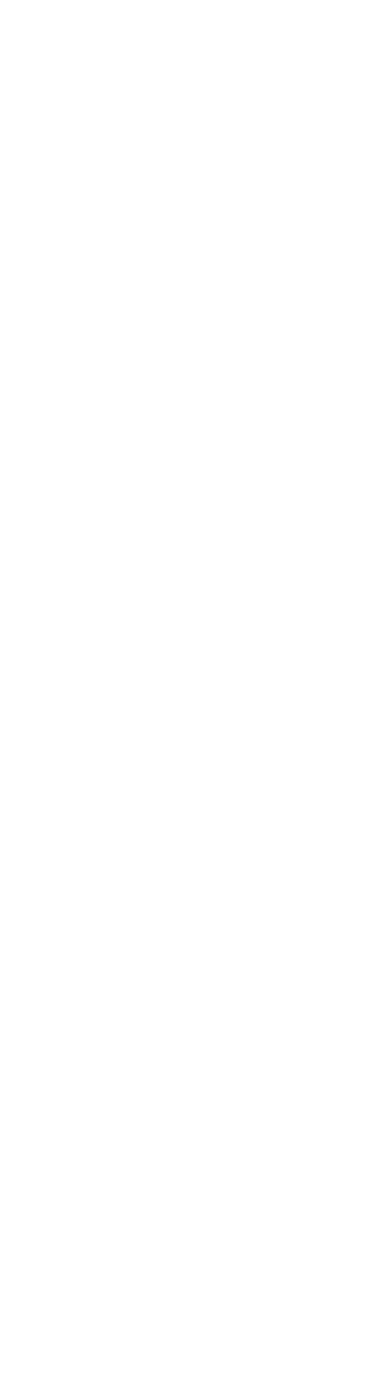
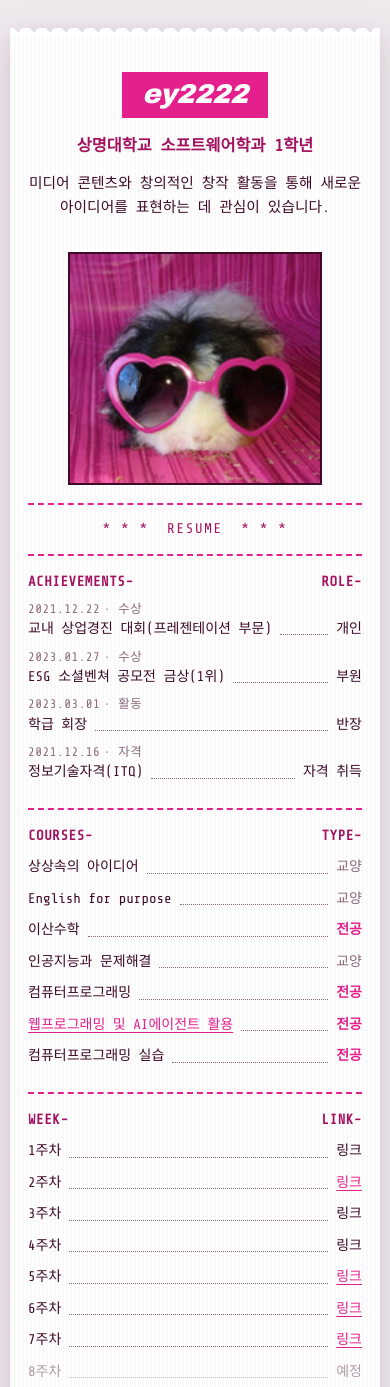
Before and after one commit to ey2222/-, a plain HTML site: page index.html in a window 390 px wide. Shown: the top 1387 px of the page. Before the commit the page ends 844 px from the top, so only its background shows below. Drawn offline with nearby package versions, Linux system fonts and the light colour scheme; a web font is replaced by a local one.

Commit message:
ㅇㅇㅇ

```diff
--- a/index.html
+++ b/index.html
@@ -3,9 +3,113 @@
 <head>
     <meta charset="UTF-8">
     <meta name="viewport" content="width=device-width, initial-scale=1.0">
-    <title>Document</title>
+    <title>이력서</title>
+    <link rel="stylesheet" href="style.css">
 </head>
+
 <body>
+    <header class="소개">
+        <h2>ey2222</h2>
+        <p>상명대학교 소프트웨어학과 1학년</p>
+        <p>미디어 콘텐츠와 창의적인 창작 활동을 통해 새로운 아이디어를 표현하는 데 관심이 있습니다.</p>
+
+    </header>
+
+    <article>
+        <section class="실적">
+             <table>
+                    <tr>
+                        <th>시기</th>
+                        <th>분류</th>
+                        <th>내용</th>
+                        <th>역할</th>
+                    </tr>
+                    <tr>
+                        <td>2021.12.22</td>
+                        <td>수상</td>
+                        <td>교내 상업경진 대회(프레젠테이션 부문)</td>
+                        <td>개인</td>
+                    </tr>
+                    <tr>
+                        <td>2023.01.27</td>
+                        <td>수상</td>
+                        <td>ESG 소셜벤쳐 공모전 금상(1위)</td>
+                        <td>부원</td>
+                    </tr>
+                    <tr>
+                        <td>2023.03.01</td>
+                        <td>활동</td>
+                        <td>학급 회장</td>
+                        <td>반장</td>
+                    </tr>
+                    <tr>
+                        <td>2021.12.16</td>
+                        <td>자격</td>
+                        <td>정보기술자격(ITQ)</td>
+                        <td>자격 취득</td>
+                    </tr>
+             </table>
+        </section>
+
+        <section class="수강과목">
+             <ul>
+                <li class="ge"><span class="tag">교양</span>상상속의 아이디어</li>
+                <li class="ge"><span class="tag">교양</span>English for purpose</li>
+                <li class="Ma"><span class="tag">전공</span>이산수학</li>
+                <li class="ge"><span class="tag">교양</span>인공지능과 문제해결</li>
+                <li class="Ma"><span class="tag">전공</span>컴퓨터프로그래밍</li>
+                <li class="Ma"><span class="tag">전공</span><a href="#웹프 주차별 링크">웹프로그래밍 및 AI에이전트 활용</a></li>
+                <li class="Ma"><span class="tag">전공</span>컴퓨터프로그래밍 실습</li>
+            </ul>
+        </section>
+
+        <section id="웹프 주차별 링크">
+                <table>
+                    <tr>
+                        <th>주차별</th>
+                        <th>링크</th>
+                    </tr>
+                        <tr><td>1주차</td><td>링크</td></tr>
+                        <tr>
+                            <td>2주차</td>
+                            <td><a href="/">링크</a></td>
+                        </tr>
+                        <tr><td>3주차</td><td>링크</td></tr>
+                        <tr><td>4주차</td><td>링크</td></tr>
+                        <tr>
+                            <td>5주차</td>
+                            <td><a href="">링크</a></td>
+                        </tr>
+                        <tr>
+                            <td>6주차</td>
+                            <td><a href="">링크</a></td>
+                        </tr>
+                        <tr>
+                            <td>7주차</td>
+                            <td><a href="">링크</a></td>
+                        </tr>
+                        <tr class="coming"><td>8주차</td><td>예정</td></tr>
+                        <tr class="coming"><td>9주차</td><td>예정</td></tr>
+                        <tr class="coming"><td>10주차</td><td>예정</td></tr>
+                        <tr class="coming"><td>11주차</td><td>예정</td></tr>
+                        <tr class="coming"><td>12주차</td><td>예정</td></tr>
+                        <tr class="coming"><td>13주차</td><td>예정</td></tr>
+                        <tr class="coming"><td>14주차</td><td>예정</td></tr>
+                        <tr class="coming"><td>15주차</td><td>예정</td></tr>
+                </table>
+        </section>
+
+    </article>
+
+    <footer>
+<!--깃허브 프로필 링크-->
+        <a href="https://github.com/ey2222"> 깃허브 링크</a>
+        <p>최종수정일: 2026-10-19
+
+        </p>
+    </footer>
+
+
 
 </body>
 </html>
--- /dev/null
+++ b/style.css
@@ -0,0 +1,388 @@
+@import url('https://fonts.googleapis.com/css2?family=Archivo+Black&family=Nanum+Gothic+Coding:wght@400;700&family=Share+Tech+Mono&display=swap');
+
+/* =========================================================
+   RECEIPT — HTML 구조는 그대로, CSS만으로 만든 긴 영수증
+   포인트: 핫핑크 / 마젠타
+   (증명사진은 photo.png 를 CSS 배경으로 불러옵니다)
+   ========================================================= */
+:root {
+    --accent: #e4208c;       /* 핫핑크 */
+    --accent-dark: #a3125f;  /* 마젠타 */
+    --ink: #3d0a28;          /* 영수증 잉크 (아주 짙은 플럼) */
+    --muted: #8a6a7b;
+    --desk: #efe9ee;
+    --mono: 'Share Tech Mono', 'Nanum Gothic Coding', 'Courier New', monospace;
+    --logo: 'Archivo Black', 'Nanum Gothic Coding', sans-serif;
+}
+
+* {
+    box-sizing: border-box;
+}
+
+html {
+    background: var(--desk);
+    scroll-behavior: smooth;
+}
+
+/* ---------- body 자체가 영수증 종이 ---------- */
+body {
+    counter-reset: ach crs;
+    position: relative;
+    width: min(calc(100% - 32px), 460px);
+    margin: 56px auto 80px;
+    padding: 44px 30px 44px;
+    background-color: #fff;
+    background-image: repeating-linear-gradient(90deg, rgba(61, 10, 40, 0.025) 0 2px, transparent 2px 4px);
+    color: var(--ink);
+    font-family: var(--mono);
+    font-size: 15px;
+    line-height: 1.75;
+    filter: drop-shadow(0 10px 16px rgba(61, 10, 40, 0.18));
+}
+
+/* 찢어진 위/아래 가장자리 */
+body::before,
+body::after {
+    content: "";
+    position: absolute;
+    left: 0;
+    width: 100%;
+    height: 8px;
+    background:
+        linear-gradient(135deg, #fff 8px, transparent 0) 0 0 / 16px 16px,
+        linear-gradient(225deg, #fff 8px, transparent 0) 0 0 / 16px 16px;
+}
+
+body::before {
+    top: -8px;
+    transform: scaleY(-1);
+}
+
+body::after {
+    bottom: -8px;
+}
+
+/* =========================================================
+   헤더: 로고 박스 + 소속 + 소개 + 증명사진
+   ========================================================= */
+header.소개 {
+    padding-bottom: 18px;
+    text-align: center;
+    border-bottom: 2px dashed var(--accent);
+}
+
+header.소개 h2 {
+    display: table;
+    margin: 0 auto 14px;
+    padding: 10px 26px;
+    background: var(--accent);
+    color: #fff;
+    font-family: var(--logo);
+    font-style: italic;
+    font-size: 2.1rem;
+    font-weight: 400;
+    line-height: 1.1;
+    letter-spacing: -0.01em;
+    word-break: break-all;
+}
+
+header.소개 p {
+    margin: 0;
+}
+
+header.소개 p:first-of-type {
+    margin-bottom: 12px;
+    color: var(--accent-dark);
+    font-size: 1.02rem;
+    font-weight: 700;
+}
+
+header.소개 p:nth-of-type(2) {
+    font-size: 0.92rem;
+    line-height: 1.6;
+    word-break: keep-all;
+}
+
+/* 증명사진 — 원본 컬러 그대로 (원본 크기 681 x 625) */
+header.소개::after {
+    content: "";
+    display: block;
+    width: min(100%, 250px);
+    aspect-ratio: 681 / 625;
+    margin: 32px auto 0;   /* ← 글자와 사진 사이 간격 (숫자를 키우면 더 벌어집니다) */
+    background: url("hamster.png") center / cover no-repeat #fde4f0;
+    border: 2px solid var(--ink);
+}
+
+/* =========================================================
+   본문: 섹션을 자르지 않고 점선으로만 이어 붙임
+   ========================================================= */
+article::before {
+    content: "* * *  RESUME  * * *";
+    display: block;
+    padding: 12px 0;
+    white-space: pre;
+    text-align: center;
+    color: var(--accent-dark);
+    letter-spacing: 0.12em;
+    border-bottom: 2px dashed var(--accent);
+}
+
+article section {
+    position: relative;
+    padding: 14px 0 16px;
+    border-bottom: 2px dashed var(--accent);
+}
+
+/* 영수증 머리줄: 왼쪽 ITEM- / 오른쪽 AMT- */
+article section::before,
+article section::after {
+    color: var(--accent-dark);
+    font-weight: 700;
+    letter-spacing: 0.04em;
+}
+
+article section::before {
+    display: block;
+    margin-bottom: 6px;
+}
+
+article section::after {
+    position: absolute;
+    top: 14px;
+    right: 0;
+}
+
+section.실적::before { content: "ACHIEVEMENTS-"; }
+section.실적::after { content: "ROLE-"; }
+section.수강과목::before { content: "COURSES-"; }
+section.수강과목::after { content: "TYPE-"; }
+section[id="웹프 주차별 링크"]::before { content: "WEEK-"; }
+section[id="웹프 주차별 링크"]::after { content: "LINK-"; }
+
+/* ---------- 표 공통 ---------- */
+table,
+tbody {
+    display: block;
+    width: 100%;
+}
+
+td {
+    padding: 0;
+}
+
+/* 표의 제목 행(th)은 화면에서만 숨김 (HTML에는 그대로 존재) */
+tr:first-child {
+    position: absolute;
+    width: 1px;
+    height: 1px;
+    overflow: hidden;
+    clip-path: inset(50%);
+    white-space: nowrap;
+}
+
+/* ---------- 실적: 날짜·분류 / 내용 ........ 역할 ---------- */
+section.실적 tr:not(:first-child) {
+    counter-increment: ach;
+    display: grid;
+    grid-template-columns: auto auto 1fr auto;
+    align-items: end;
+    margin: 7px 0;
+}
+
+section.실적 td:nth-child(1) {
+    grid-column: 1;
+    grid-row: 1;
+    padding-right: 0.5ch;
+    color: var(--muted);
+    font-size: 0.78rem;
+    line-height: 1.3;
+    letter-spacing: 0.04em;
+}
+
+section.실적 td:nth-child(2) {
+    grid-column: 2 / 4;
+    grid-row: 1;
+    color: var(--muted);
+    font-size: 0.78rem;
+    line-height: 1.3;
+    letter-spacing: 0.04em;
+}
+
+section.실적 td:nth-child(2)::before {
+    content: "· ";
+}
+
+section.실적 td:nth-child(3) {
+    grid-column: 1 / 4;
+    grid-row: 2;
+    display: flex;
+    align-items: flex-end;
+    word-break: keep-all;
+}
+
+section.실적 td:nth-child(4) {
+    grid-column: 4;
+    grid-row: 2;
+    white-space: nowrap;
+    text-align: right;
+}
+
+/* 점선 리더 (이름 ........ 값) */
+section.실적 td:nth-child(3)::after,
+section[id="웹프 주차별 링크"] td:first-child::after,
+section.수강과목 li::after {
+    content: "";
+    flex: 1;
+    min-width: 12px;
+    margin: 0 8px 0.45em 8px;
+    border-bottom: 1.5px dotted var(--muted);
+}
+
+/* ---------- 수강과목: 이름 ........ 교양/전공 ---------- */
+section.수강과목 ul {
+    margin: 0;
+    padding: 0;
+    list-style: none;
+}
+
+section.수강과목 li {
+    counter-increment: crs;
+    display: flex;
+    align-items: flex-end;
+    margin: 7px 0;
+    word-break: keep-all;
+}
+
+section.수강과목 li::after {
+    order: 1;
+}
+
+section.수강과목 .tag {
+    order: 2;
+    white-space: nowrap;
+}
+
+li.ge .tag { color: var(--muted); }
+li.Ma .tag { color: var(--accent); font-weight: 700; }
+
+/* ---------- 주차별: 1주차 ........ 링크 ---------- */
+section[id="웹프 주차별 링크"] tr:not(:first-child) {
+    display: flex;
+    align-items: flex-end;
+    margin: 7px 0;
+}
+
+section[id="웹프 주차별 링크"] td:first-child {
+    display: flex;
+    flex: 1;
+    align-items: flex-end;
+}
+
+section[id="웹프 주차별 링크"] td:last-child {
+    white-space: nowrap;
+    text-align: right;
+}
+
+tr.coming {
+    opacity: 0.4;
+}
+
+/* ---------- 합계 줄 (카운터로 자동 계산) ---------- */
+article::after {
+    content: "TOTAL  실적 " counter(ach) "건 · 수강과목 " counter(crs) "개";
+    display: block;
+    padding: 14px 0 6px;
+    white-space: pre;
+    text-align: center;
+    color: var(--accent);
+    font-size: 1.05rem;
+    font-weight: 700;
+}
+
+/* =========================================================
+   링크 / 푸터
+   ========================================================= */
+a {
+    color: var(--accent);
+    text-decoration: underline;
+    text-underline-offset: 3px;
+}
+
+a:hover {
+    color: var(--accent-dark);
+    background: #fde4f0;
+}
+
+footer {
+    padding-top: 18px;
+    text-align: center;
+}
+
+footer::before {
+    content: "THANK YOU! HAVE A NICE DAY";
+    display: block;
+    margin-bottom: 12px;
+    font-size: 0.85rem;
+    letter-spacing: 0.06em;
+}
+
+footer a {
+    display: inline-block;
+    padding: 6px 18px;
+    background: var(--accent);
+    color: #fff;
+    font-weight: 700;
+    text-decoration: none;
+}
+
+footer a:hover {
+    background: var(--accent-dark);
+    color: #fff;
+}
+
+footer p {
+    margin: 14px 0 0;
+    color: var(--muted);
+    font-size: 0.8rem;
+    letter-spacing: 0.06em;
+}
+
+/* 바코드 (장식) */
+footer::after {
+    content: "";
+    display: block;
+    width: 72%;
+    height: 54px;
+    margin: 20px auto 0;
+    background: repeating-linear-gradient(
+        90deg,
+        var(--ink) 0 3px, transparent 3px 5px,
+        var(--ink) 5px 6px, transparent 6px 9px,
+        var(--ink) 9px 13px, transparent 13px 14px,
+        var(--ink) 14px 15px, transparent 15px 18px,
+        var(--ink) 18px 21px, transparent 21px 23px,
+        var(--ink) 23px 24px, transparent 24px 28px
+    );
+}
+
+/* =========================================================
+   모바일
+   ========================================================= */
+@media (max-width: 520px) {
+    body {
+        width: calc(100% - 20px);
+        margin: 36px auto 64px;
+        padding: 36px 18px 38px;
+        font-size: 14px;
+    }
+
+    header.소개 h2 {
+        padding: 8px 20px;
+        font-size: 1.7rem;
+    }
+
+    article::after {
+        font-size: 0.95rem;
+    }
+}
```
Also changed, not shown: HTML/doc01.html (added, +11 -0 lines), HTML/doc2.html (added, +15 -0 lines), doc04.html (added, +57 -0 lines), text1.html (added, +116 -0 lines), hamster.png (added), 4 other files.
